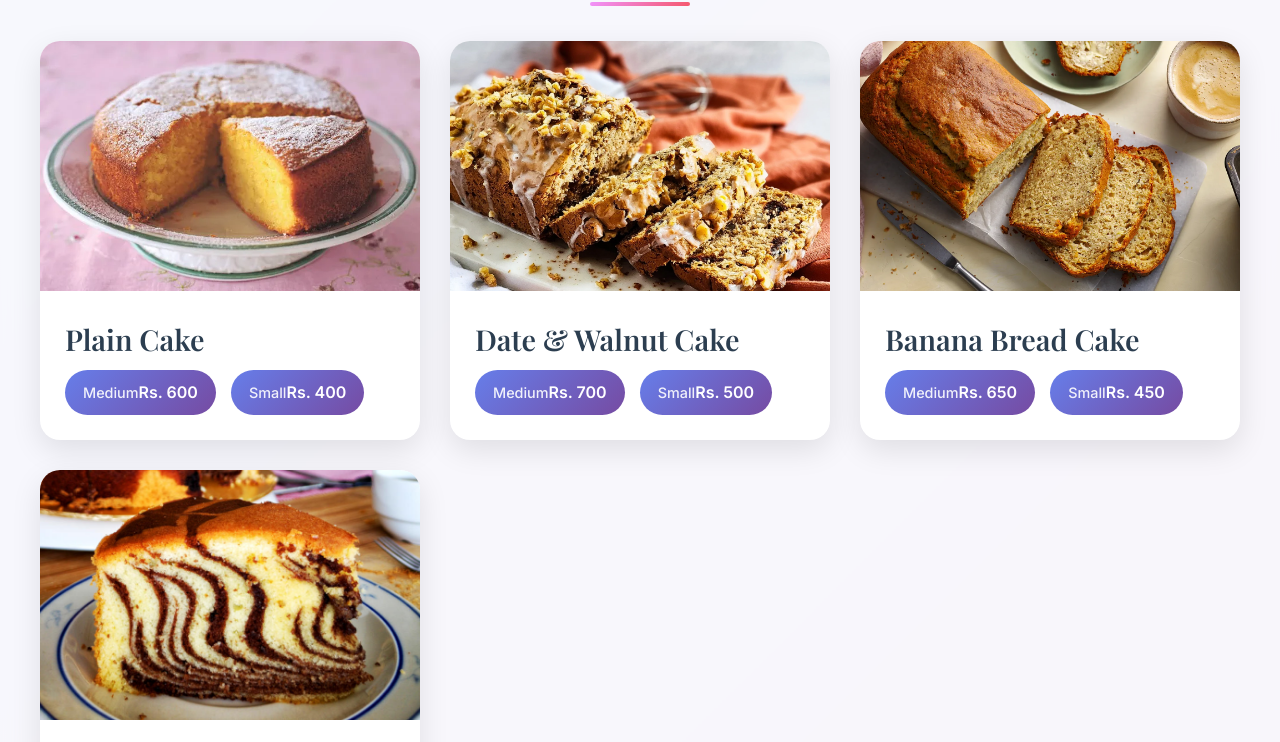
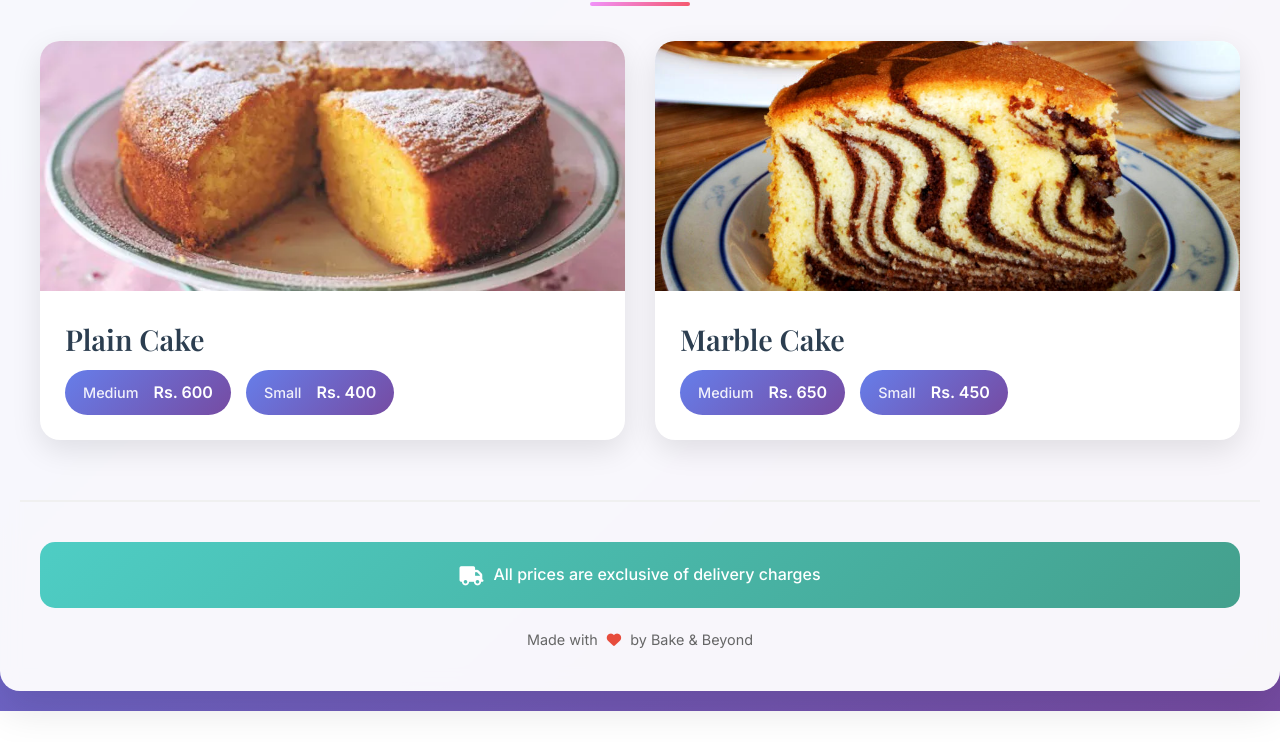
Before and after one commit to bakenbeyond-ctrl/my-web, a plain HTML site: page index.html in a window 1280 px wide. Shown: the part 661-1403 px from the top of the page. After the commit the page ends 1372 px from the top, so only its background shows below. Drawn offline with nearby package versions, Linux system fonts and the light colour scheme.

Commit message:
third commit

```diff
--- a/index.html
+++ b/index.html
@@ -15,16 +15,12 @@
             <!-- Background Image Slider -->
             <div class="slider-container">
                 <div class="slide active" style="background-image: url('assets/plain_cake.webp')"></div>
-                <div class="slide" style="background-image: url('assets/date_walnut.webp')"></div>
-                <div class="slide" style="background-image: url('assets/banana_bread.webp')"></div>
                 <div class="slide" style="background-image: url('assets/marble_cake.jpeg')"></div>
 
                 <!-- Slider Navigation Dots -->
                 <div class="slider-nav">
                     <span class="nav-dot active" data-slide="0"></span>
                     <span class="nav-dot" data-slide="1"></span>
-                    <span class="nav-dot" data-slide="2"></span>
-                    <span class="nav-dot" data-slide="3"></span>
                 </div>
             </div>
 
@@ -70,47 +66,9 @@
                     </div>
                 </div>
 
-                <!-- Date and Walnut Cake -->
-                <div class="menu-item">
-                    <div class="item-image">
-                        <img src="assets/date_walnut.webp" alt="Date and Walnut Cake">
-                        <div class="image-overlay"></div>
-                    </div>
-                    <div class="item-content">
-                        <h3 class="item-name">Date & Walnut Cake</h3>
-                        <div class="pricing">
-                            <div class="price-option">
-                                <span class="size">Medium</span>
-                                <span class="price">Rs. 700</span>
-                            </div>
-                            <div class="price-option">
-                                <span class="size">Small</span>
-                                <span class="price">Rs. 500</span>
-                            </div>
-                        </div>
-                    </div>
-                </div>
 
-                <!-- Banana Bread Cake -->
-                <div class="menu-item">
-                    <div class="item-image">
-                        <img src="assets/banana_bread.webp" alt="Banana Bread Cake">
-                        <div class="image-overlay"></div>
-                    </div>
-                    <div class="item-content">
-                        <h3 class="item-name">Banana Bread Cake</h3>
-                        <div class="pricing">
-                            <div class="price-option">
-                                <span class="size">Medium</span>
-                                <span class="price">Rs. 650</span>
-                            </div>
-                            <div class="price-option">
-                                <span class="size">Small</span>
-                                <span class="price">Rs. 450</span>
-                            </div>
-                        </div>
-                    </div>
-                </div>
+
+
 
                 <!-- Marble Cake -->
                 <div class="menu-item">
@@ -123,11 +81,11 @@
                         <div class="pricing">
                             <div class="price-option">
                                 <span class="size">Medium</span>
-                                <span class="price">Rs. 630</span>
+                                <span class="price">Rs. 650</span>
                             </div>
                             <div class="price-option">
                                 <span class="size">Small</span>
-                                <span class="price">Rs. 430</span>
+                                <span class="price">Rs. 450</span>
                             </div>
                         </div>
                     </div>
--- a/style.css
+++ b/style.css
@@ -315,7 +315,8 @@ body {
     color: white;
     padding: 10px 18px;
     border-radius: 25px;
-    min-width: 120px;
+    min-width: 140px;
+    gap: 15px;
     font-weight: 500;
     transition: all 0.3s ease;
 }
```
